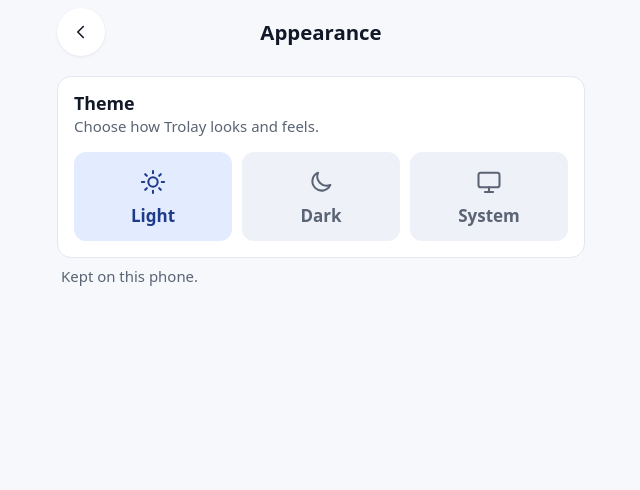
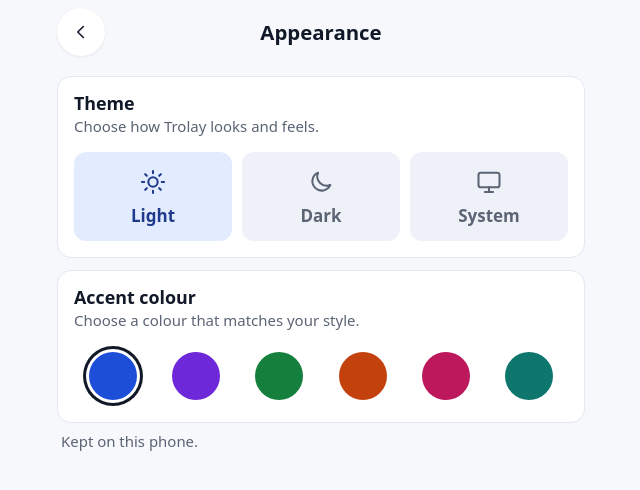
Before and after one commit to silentworks/trolay, a SvelteKit app: page /settings/appearance in a window 1280 px wide. Shown: the top 490 px of the page, without its empty margins (319-959 px from the left). Built offline with nearby package versions, Linux system fonts and the light colour scheme.

Commit message:
Choose an accent colour in Appearance from six swatches, each readable in light and dark (SIL-329) (#90)

```diff
--- a/src/app.css
+++ b/src/app.css
@@ -85,6 +85,99 @@
 	--toast-error-bg: #f97066;
 	--toast-error-text: #0b0f17;
 	--shadow: 0 -4px 16px rgb(0 0 0 / 0.4);
+}
+
+/* Accent colours, chosen in Settings › Appearance; src/lib/appearance.ts sets data-accent. Blue
+   is the default, above. Each set keeps text on the accent, and the accent as text on the page,
+   at 4.5:1 or more (src/lib/appearance.spec.ts checks). */
+:root[data-accent='purple'] {
+	--accent: #6d28d9;
+	--accent-strong: #5b21b6;
+	--on-accent: #ffffff;
+	--accent-soft: #ede4ff;
+	--accent-soft-text: #4c1d95;
+	--focus: #6d28d9;
+}
+
+:root[data-accent='green'] {
+	--accent: #15803d;
+	--accent-strong: #166534;
+	--on-accent: #ffffff;
+	--accent-soft: #dcf3e3;
+	--accent-soft-text: #14532d;
+	--focus: #15803d;
+}
+
+:root[data-accent='orange'] {
+	--accent: #c2410c;
+	--accent-strong: #9a3412;
+	--on-accent: #ffffff;
+	--accent-soft: #ffedd5;
+	--accent-soft-text: #7c2d12;
+	--focus: #c2410c;
+}
+
+:root[data-accent='pink'] {
+	--accent: #be185d;
+	--accent-strong: #9d174d;
+	--on-accent: #ffffff;
+	--accent-soft: #fce7f3;
+	--accent-soft-text: #831843;
+	--focus: #be185d;
+}
+
+:root[data-accent='teal'] {
+	--accent: #0f766e;
+	--accent-strong: #115e59;
+	--on-accent: #ffffff;
+	--accent-soft: #ccfbf1;
+	--accent-soft-text: #134e4a;
+	--focus: #0f766e;
+}
+
+:root[data-theme='dark'][data-accent='purple'] {
+	--accent: #b69cff;
+	--accent-strong: #d0c0ff;
+	--on-accent: #1a0b3d;
+	--accent-soft: #2c1f4d;
+	--accent-soft-text: #ddd0ff;
+	--focus: #c4b5fd;
+}
+
+:root[data-theme='dark'][data-accent='green'] {
+	--accent: #4ade80;
+	--accent-strong: #86efac;
+	--on-accent: #052e16;
+	--accent-soft: #14321f;
+	--accent-soft-text: #bbf7d0;
+	--focus: #86efac;
+}
+
+:root[data-theme='dark'][data-accent='orange'] {
+	--accent: #fb923c;
+	--accent-strong: #fdba74;
+	--on-accent: #2a1205;
+	--accent-soft: #43230d;
+	--accent-soft-text: #fed7aa;
+	--focus: #fdba74;
+}
+
+:root[data-theme='dark'][data-accent='pink'] {
+	--accent: #f472b6;
+	--accent-strong: #f9a8d4;
+	--on-accent: #2d0a1c;
+	--accent-soft: #4a1631;
+	--accent-soft-text: #fbcfe8;
+	--focus: #f9a8d4;
+}
+
+:root[data-theme='dark'][data-accent='teal'] {
+	--accent: #2dd4bf;
+	--accent-strong: #5eead4;
+	--on-accent: #042f2c;
+	--accent-soft: #113a37;
+	--accent-soft-text: #99f6e4;
+	--focus: #5eead4;
 }
 
 *,
--- /dev/null
+++ b/src/lib/appearance.ts
@@ -0,0 +1,25 @@
+// How the app looks beyond light and dark (src/lib/theme.ts): set on <html> as data attributes
+// that app.css reads. static/theme.js applies the saved choices the same way before the first
+// paint.
+
+export type Accent = 'blue' | 'purple' | 'green' | 'orange' | 'pink' | 'teal';
+
+export const ACCENT_KEY = 'trolley.accent';
+
+/** Each colour's accent in light and dark, as in app.css, for drawing its swatch. */
+export const ACCENTS: { value: Accent; label: string; light: string; dark: string }[] = [
+	{ value: 'blue', label: 'Blue', light: '#1d4ed8', dark: '#7ea4ff' },
+	{ value: 'purple', label: 'Purple', light: '#6d28d9', dark: '#b69cff' },
+	{ value: 'green', label: 'Green', light: '#15803d', dark: '#4ade80' },
+	{ value: 'orange', label: 'Orange', light: '#c2410c', dark: '#fb923c' },
+	{ value: 'pink', label: 'Pink', light: '#be185d', dark: '#f472b6' },
+	{ value: 'teal', label: 'Teal', light: '#0f766e', dark: '#2dd4bf' }
+];
+
+export function readAccent(value: string | null): Accent {
+	return ACCENTS.find((accent) => accent.value === value)?.value ?? 'blue';
+}
+
+export function applyAccent(accent: Accent): void {
+	document.documentElement.dataset.accent = accent;
+}
--- /dev/null
+++ b/src/lib/components/SettingsSection.svelte
@@ -0,0 +1,45 @@
+<script lang="ts">
+	import type { Snippet } from 'svelte';
+
+	interface Props {
+		title: string;
+		lead: string;
+		/** Given the ids of the title and the lead, for naming and describing what's inside. */
+		children: Snippet<[{ title: string; lead: string }]>;
+	}
+
+	let { title, lead, children }: Props = $props();
+	const uid = $props.id();
+	const ids = { title: `${uid}-title`, lead: `${uid}-lead` };
+</script>
+
+<!-- A titled card of settings, with a line under the title saying what they do. -->
+<section class="section" aria-labelledby={ids.title}>
+	<h2 id={ids.title}>{title}</h2>
+	<p class="lead" id={ids.lead}>{lead}</p>
+	{@render children(ids)}
+</section>
+
+<style>
+	.section {
+		padding: 16px;
+		border: 1px solid var(--border);
+		border-radius: var(--radius);
+		background: var(--surface);
+	}
+
+	.section + :global(.section) {
+		margin-top: 12px;
+	}
+
+	h2 {
+		margin: 0;
+		font-size: 1.05rem;
+	}
+
+	.lead {
+		margin: 2px 0 14px;
+		color: var(--muted);
+		font-size: 0.88rem;
+	}
+</style>
--- a/src/lib/settings.svelte.ts
+++ b/src/lib/settings.svelte.ts
@@ -1,3 +1,4 @@
+import { ACCENT_KEY, readAccent, type Accent } from '#lib/appearance.ts';
 import { readTheme, THEME_KEY, type Theme } from '#lib/theme.ts';
 
 // Per-device preferences. Storage can be unavailable (private browsing, blocked site data),
@@ -27,6 +28,7 @@ class Settings {
 	installNudgeDismissed = $state(read(INSTALL_NUDGE_KEY) === 'true');
 	/** Light unless the shopper chose dark, or to match the phone. */
 	theme = $state<Theme>(readTheme(read(THEME_KEY)));
+	accent = $state<Accent>(readAccent(read(ACCENT_KEY)));
 	/** The first-run guide was finished or skipped, or this phone already had stores or trips. */
 	onboarded = $state(read(ONBOARDED_KEY) === 'true');
 	/** The newest changelog entry this phone has been shown (or told of), e.g. "2026.11.07". */
@@ -40,6 +42,11 @@ class Settings {
 	setTheme(theme: Theme): void {
 		this.theme = theme;
 		write(THEME_KEY, theme);
+	}
+
+	setAccent(accent: Accent): void {
+		this.accent = accent;
+		write(ACCENT_KEY, accent);
 	}
 
 	markOnboarded(): void {
--- a/src/routes/+layout.svelte
+++ b/src/routes/+layout.svelte
@@ -13,6 +13,7 @@
 	import UpdatePrompt from '#lib/components/UpdatePrompt.svelte';
 	import { settings } from '#lib/settings.svelte.ts';
 	import { syncEngine } from '#lib/sync/engine.svelte.ts';
+	import { applyAccent } from '#lib/appearance.ts';
 	import { applyTheme } from '#lib/theme.ts';
 	import { LiveTrip } from '#lib/sync/live.ts';
 	import type { LayoutProps } from './$types';
@@ -33,6 +34,7 @@
 
 	// The look chosen in Settings; "match my phone" follows the phone as it switches.
 	$effect(() => applyTheme(settings.theme));
+	$effect(() => applyAccent(settings.accent));
 
 	// The photos of trips deleted when the app last closed, too soon to have gone already.
 	$effect(() => {
--- a/src/routes/settings/appearance/+page.svelte
+++ b/src/routes/settings/appearance/+page.svelte
@@ -1,6 +1,8 @@
 <script lang="ts">
 	import { resolve } from '$app/paths';
+	import { ACCENTS } from '#lib/appearance.ts';
 	import AppHeader from '#lib/components/AppHeader.svelte';
+	import SettingsSection from '#lib/components/SettingsSection.svelte';
 	import { settings } from '#lib/settings.svelte.ts';
 	import type { Theme } from '#lib/theme.ts';
 
@@ -20,15 +22,9 @@
 <div class="page">
 	<AppHeader title="Appearance" back={{ href: resolve('/settings'), label: 'Settings' }} />
 
-	<section class="section" aria-labelledby="{uid}-theme">
-		<h2 id="{uid}-theme">Theme</h2>
-		<p class="lead" id="{uid}-theme-lead">Choose how Trolay looks and feels.</p>
-		<div
-			class="looks"
-			role="radiogroup"
-			aria-labelledby="{uid}-theme"
-			aria-describedby="{uid}-theme-lead"
-		>
+	<SettingsSection title="Theme" lead="Choose how Trolay looks and feels.">
+		{#snippet children(ids)}
+			<div class="looks" role="radiogroup" aria-labelledby={ids.title} aria-describedby={ids.lead}>
 				{#each looks as look (look.value)}
 					<label class="look">
 						<input
@@ -63,7 +59,33 @@
 					<span class="visually-hidden" id="{uid}-{look.value}-hint">{look.hint}</span>
 				{/if}
 			{/each}
-	</section>
+		{/snippet}
+	</SettingsSection>
+
+	<SettingsSection title="Accent colour" lead="Choose a colour that matches your style.">
+		{#snippet children(ids)}
+			<div
+				class="swatches"
+				role="radiogroup"
+				aria-labelledby={ids.title}
+				aria-describedby={ids.lead}
+			>
+				{#each ACCENTS as accent (accent.value)}
+					<label class="swatch" style:--light={accent.light} style:--dark={accent.dark}>
+						<input
+							class="pick"
+							type="radio"
+							name="accent"
+							value={accent.value}
+							checked={settings.accent === accent.value}
+							onchange={() => settings.setAccent(accent.value)}
+						/>
+						<span class="visually-hidden">{accent.label}</span>
+					</label>
+				{/each}
+			</div>
+		{/snippet}
+	</SettingsSection>
 	<p class="note">Kept on this phone.</p>
 </div>
 
@@ -74,30 +96,10 @@
 		padding: 0 var(--gutter) var(--gutter);
 	}
 
-	.section {
-		padding: 16px;
-		border: 1px solid var(--border);
-		border-radius: var(--radius);
-		background: var(--surface);
-	}
-
-	h2 {
-		margin: 0;
-		font-size: 1.05rem;
-	}
-
-	.lead,
 	.note {
+		margin: 8px 4px 0;
 		color: var(--muted);
 		font-size: 0.88rem;
-	}
-
-	.lead {
-		margin: 2px 0 14px;
-	}
-
-	.note {
-		margin: 8px 4px 0;
 	}
 
 	/* Three cards of the same width, each an icon over its label. */
@@ -137,9 +139,47 @@
 	}
 
 	/* The radio is hidden, so its focus ring shows on the card. */
-	.look:has(:focus-visible) {
+	.look:has(:focus-visible),
+	.swatch:has(:focus-visible) {
 		outline: 3px solid var(--focus);
 		outline-offset: 2px;
+	}
+
+	/* Round swatches, each its colour as it looks in this theme; the chosen one has a ring. */
+	/* One row: six columns, at least 44px each down to a 360px-wide phone. */
+	.swatches {
+		display: grid;
+		grid-template-columns: repeat(6, minmax(0, 1fr));
+		gap: 6px;
+		padding: 6px 0;
+	}
+
+	.swatch {
+		position: relative;
+		justify-self: center;
+		width: 100%;
+		max-width: var(--tap);
+		aspect-ratio: 1;
+		border-radius: 50%;
+		background: var(--light);
+	}
+
+	:global([data-theme='dark']) .swatch {
+		background: var(--dark);
+	}
+
+	.swatch:has(:checked) {
+		box-shadow:
+			0 0 0 3px var(--surface),
+			0 0 0 6px var(--text);
+	}
+
+	.swatch:has(:focus-visible) {
+		outline-offset: 8px;
+	}
+
+	.swatch .pick {
+		border-radius: 50%;
 	}
 
 	svg {
--- a/static/theme.js
+++ b/static/theme.js
@@ -1,14 +1,21 @@
-// The saved look (src/lib/theme.ts), before the first paint so it doesn't flash.
+// The saved look (src/lib/theme.ts, src/lib/appearance.ts), before the first paint so it doesn't
+// flash.
 (function () {
-	let theme = 'light';
-	try {
-		theme = localStorage.getItem('trolley.theme') || 'light';
-	} catch {
-		// Storage can be blocked; the default look is used.
-	}
+	const saved = (key) => {
+		try {
+			return localStorage.getItem(key);
+		} catch {
+			// Storage can be blocked; the default look is used.
+			return null;
+		}
+	};
+	const root = document.documentElement;
+	const theme = saved('trolley.theme') || 'light';
 	const dark =
 		theme === 'dark' ||
 		(theme === 'system' && matchMedia('(prefers-color-scheme: dark)').matches);
-	document.documentElement.dataset.theme = dark ? 'dark' : 'light';
+	root.dataset.theme = dark ? 'dark' : 'light';
 	if (dark) document.querySelector('meta[name="theme-color"]').content = '#0b0f17';
+	const accent = saved('trolley.accent');
+	if (/^(blue|purple|green|orange|pink|teal)$/.test(accent || '')) root.dataset.accent = accent;
 })();
```
Also changed, not shown: 2 other files (tests, documents, lock files or other folders). Lines whose indentation alone changed are shown as unchanged.
